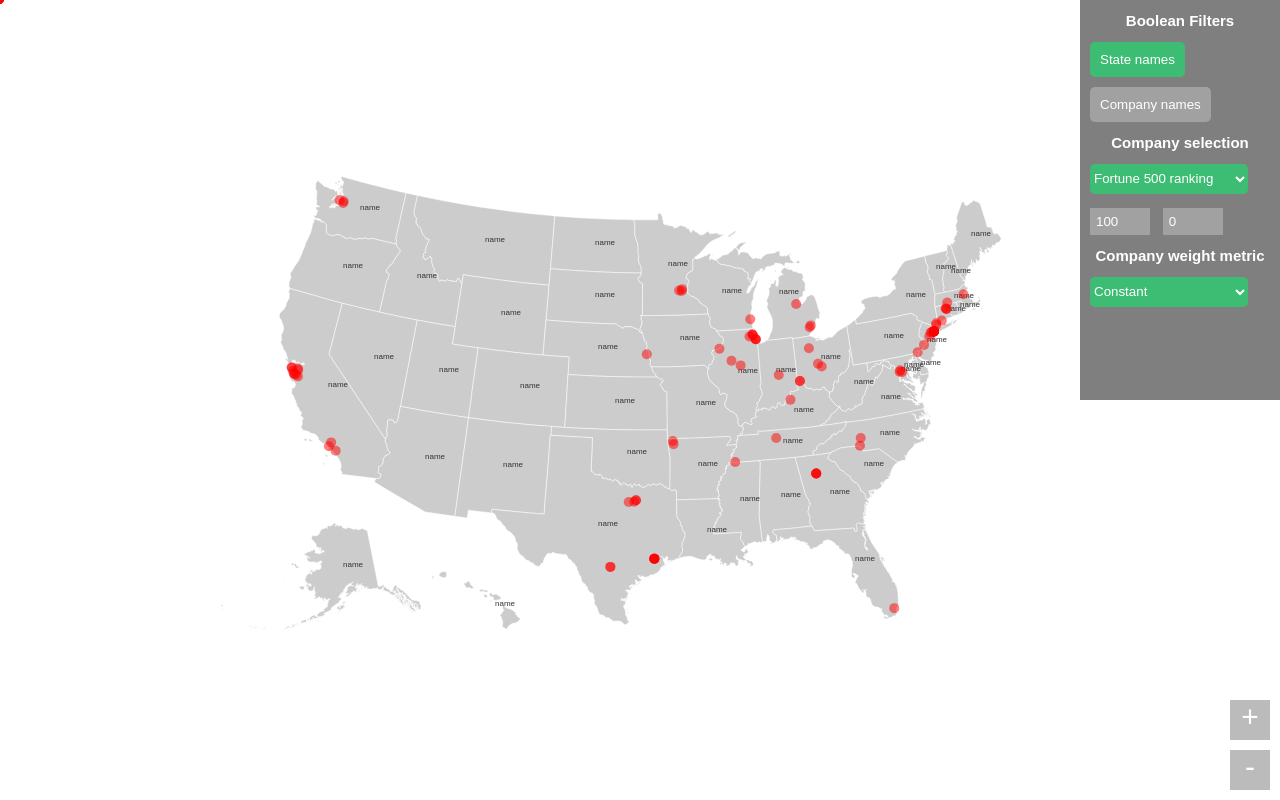
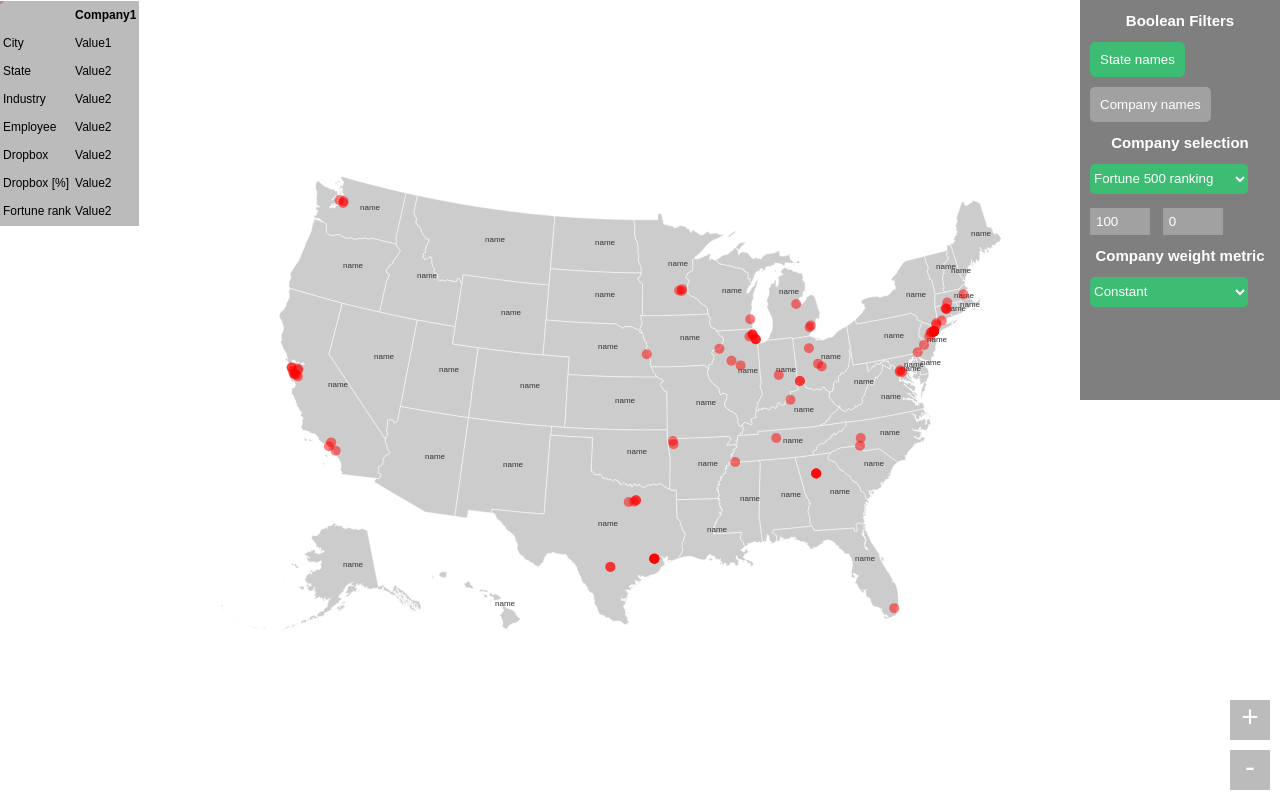
Before and after one commit to gianluca-venturini/fortune-500-viz, a plain HTML site: page index.html in a window 1280 px wide. Drawn offline with Linux system fonts and the light colour scheme.

Commit message:
Added comparison template

```diff
--- a/css/style.css
+++ b/css/style.css
@@ -31,6 +31,19 @@ text {
     pointer-events: none;   /* Remove all the interactio in the text*/
 }
 
+.no_interaction {
+    pointer-events: none;   /* Remove all the interactions */
+}
+
+.unselectable {
+    -webkit-touch-callout: none;
+    -webkit-user-select: none;
+    -khtml-user-select: none;
+    -moz-user-select: none;
+    -ms-user-select: none;
+    user-select: none;
+}
+
 text.name {
     text-anchor: start;
     fill: black;
@@ -58,6 +71,15 @@ div#zoom {
     width: 60px;
     height: 110px;
     background-color: none;
+}
+
+div#selected_companies {
+    position: fixed;
+    top: 0;
+    left: 0;
+    /* width: 200px; */
+    height: 400px;
+    /* background-color: rgba(0,0,0,0.5); */
 }
 
 .center {
@@ -135,3 +157,13 @@ div.zoom_button {
 
     color: white;
 }
+
+table {
+    background-color: rgba(170, 170, 170, 0.8);
+
+    border-collapse: separate;
+    box-shadow: inset 0 1px 0 #fff;
+    font-size: 12px;
+    line-height: 24px;
+    text-align: left;
+}
--- a/index.html
+++ b/index.html
@@ -32,11 +32,52 @@
         </select>
     </div>
 
-    <div id="zoom">
-        <div id="PLUS" class="zoom_button">+</div>
-        <div id="MINUS" class="zoom_button">-</div>
+    <div id="zoom" class="unselectable">
+        <div id="PLUS" class="zoom_button unselectable">+</div>
+        <div id="MINUS" class="zoom_button unselectable">-</div>
     </div>
 
+
+    <div id="selected_companies">
+        <table>
+            <thread>
+                <tr>
+                    <th></th>
+                    <th>Company1</th>
+                </tr>
+            </thread>
+            <tbody>
+                <tr>
+                    <td>City</td>
+                    <td>Value1</td>
+                </tr>
+                <tr>
+                    <td>State</td>
+                    <td>Value2</td>
+                </tr>
+                <tr>
+                    <td>Industry</td>
+                    <td>Value2</td>
+                </tr>
+                <tr>
+                    <td>Employee</td>
+                    <td>Value2</td>
+                </tr>
+                <tr>
+                    <td>Dropbox</td>
+                    <td>Value2</td>
+                </tr>
+                <tr>
+                    <td>Dropbox [%]</td>
+                    <td>Value2</td>
+                </tr>
+                <tr>
+                    <td>Fortune rank</td>
+                    <td>Value2</td>
+                </tr>
+            </tbody>
+        </table>
+    </div>
     <script src="js/ui/ui_filter.js"></script>
 </body>
 </html>
```
